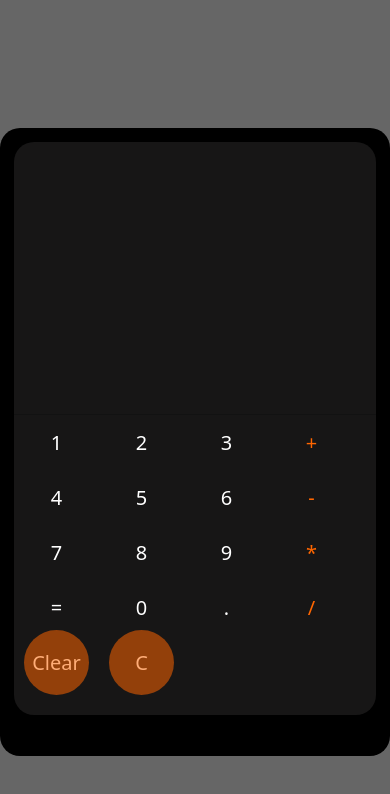
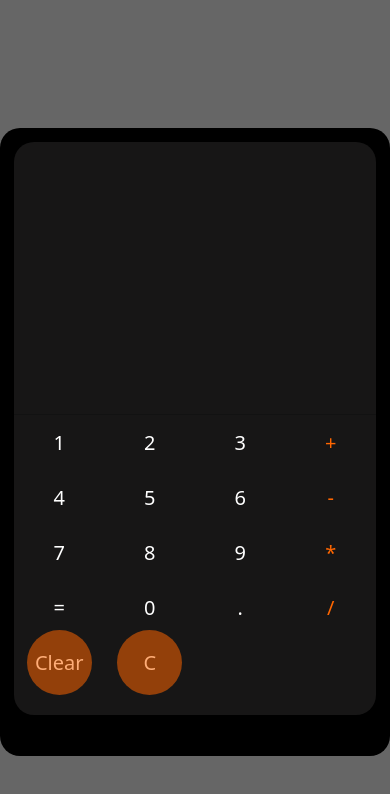
Before and after one commit to KritiusOne/Calculadora-REACT, a React (Create React App) app: page / in a window 390 px wide. Shown: the top 794 px of the page. Built offline with nearby package versions, Linux system fonts and the light colour scheme; the HTML template or start-up script is replaced by a standard one.

Commit message:
ultimo retoque a los estilos

```diff
--- a/src/App.css
+++ b/src/App.css
@@ -16,6 +16,7 @@ html, body{
 }
 .App-calc{
   width: 400px;
+  min-width: 300px;
   height: 600px;
   padding: 14px;
   background-color: #000;
--- a/src/STYLE-SHEET/boton.css
+++ b/src/STYLE-SHEET/boton.css
@@ -9,6 +9,7 @@
 	background-color:#171616;
 	border-bottom-left-radius: 20px;
 	border-bottom-right-radius: 20px;
+	min-width: 300px;
 }
 .app-calc-keypad-button{
 	display: flex;
@@ -31,7 +32,7 @@
 
 @media (max-width: 800px){
 	.app-calc-keypad{
-		grid-template-columns: repeat(4, 85px);
+		grid-template-columns: repeat(4, 1fr);
 		grid-template-rows: repeat(5, 55px);
 	}
 }
```
